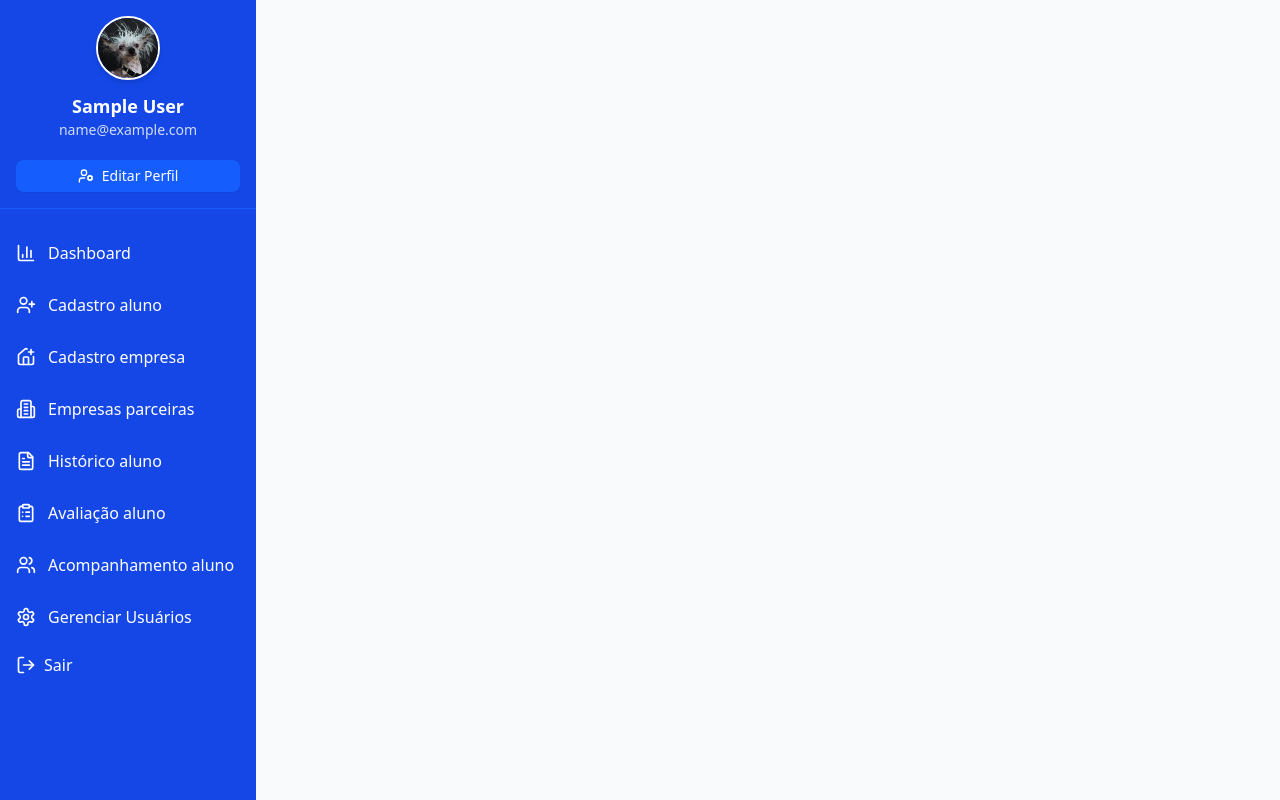
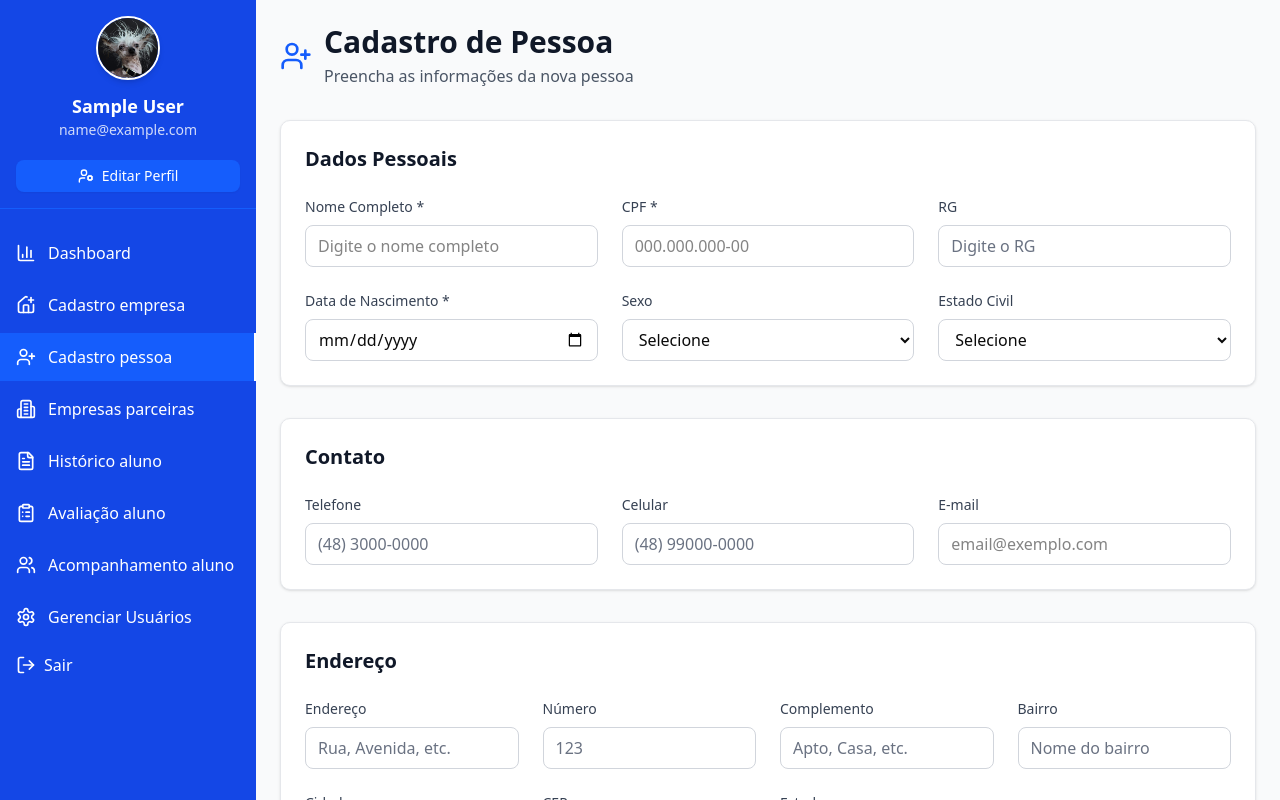
Before and after one commit to pedrovmdp/projetoExtensao_iv, a React (Vite) app in the folder frontend/: page /cadastro-pessoa in a window 1280 px wide. Built offline with nearby package versions, Linux system fonts and the light colour scheme; sample sign-in values are in the browser's storage.

Commit message:
fix: trocado o titulo de cadastro aluno para cadastro pessoa e mais algumas mudanças

```diff
--- a/frontend/src/App.jsx
+++ b/frontend/src/App.jsx
@@ -22,7 +22,7 @@ import AdminRoute from "./components/AdminRoute";
 // Páginas principais
 import Login from "./pages/Login";
 import Dashboard from "./pages/Dashboard";
-import CadastroAluno from "./pages/CadastroAluno";
+import CadastroPessoa from "./pages/CadastroPessoa.jsx";
 import CadastroEmpresa from "./pages/CadastroEmpresa";
 import HistoricoAluno from "./pages/HistoricoAluno";
 import AvaliacaoAluno from "./pages/AvaliacaoAluno";
@@ -95,10 +95,10 @@ function AppShell() {
               }
             />
             <Route
-              path="/cadastro-aluno"
+              path="/cadastro-pessoa"
               element={
                 <ProtectedRoute>
-                  <CadastroAluno />
+                  <CadastroPessoa />
                 </ProtectedRoute>
               }
             />
--- a/frontend/src/components/SideBar.jsx
+++ b/frontend/src/components/SideBar.jsx
@@ -26,7 +26,7 @@ export default function Sidebar({ isOpen, onClose }) {
   // 🔹 Itens padrão de navegação
   const navItems = [
     { to: "/", icon: BarChart3, label: "Dashboard" },
-    { to: "/cadastro-aluno", icon: UserPlus, label: "Cadastro aluno" },
+    // { to: "/cadastro-pessoa", icon: UserPlus, label: "Cadastro pessoa" },
     { to: "/cadastro-empresa", icon: HousePlus, label: "Cadastro empresa" },
     { to: "/empresas", icon: Building2, label: "Empresas parceiras" },
     { to: "/historico", icon: FileText, label: "Histórico aluno" },
@@ -41,6 +41,11 @@ export default function Sidebar({ isOpen, onClose }) {
       icon: Settings,
       label: "Gerenciar Usuários",
     });
+    navItems.splice(2, 0, {
+      to: "/cadastro-pessoa",
+      icon: UserPlus,
+      label: "Cadastro pessoa"
+    })
   }
 
   navItems.push({ to: "#", icon: LogOut, label: "Sair" })
--- a/frontend/src/pages/CadastroAluno.jsx
+++ b/frontend/src/pages/CadastroPessoa.jsx
@@ -12,7 +12,7 @@ import FormInput from "../components/FormInput";
 import { useDispatch } from "react-redux";
 import { addStudent } from "../../store/features/studentSlice";
 
-const CadastroAluno = () => {
+const CadastroPessoa = () => {
   const dispatch = useDispatch()
 
   const [formData, setFormData] = useState({
@@ -282,8 +282,8 @@ const CadastroAluno = () => {
       {/* Header */}
       <Header
         icon={<UserPlus className="w-8 h-8 text-blue-600" />}
-        title={"Cadastro de Aluno"}
-        text={"Preencha as informações do novo aluno"}
+        title={"Cadastro de Pessoa"}
+        text={"Preencha as informações da nova pessoa"}
       />
 
       {/* Mensagem de feedback */}
@@ -625,4 +625,4 @@ const CadastroAluno = () => {
   );
 };
 
-export default CadastroAluno;
+export default CadastroPessoa;
```
